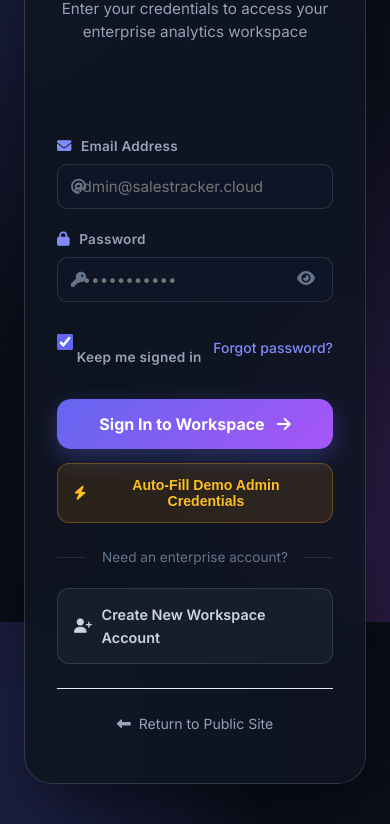
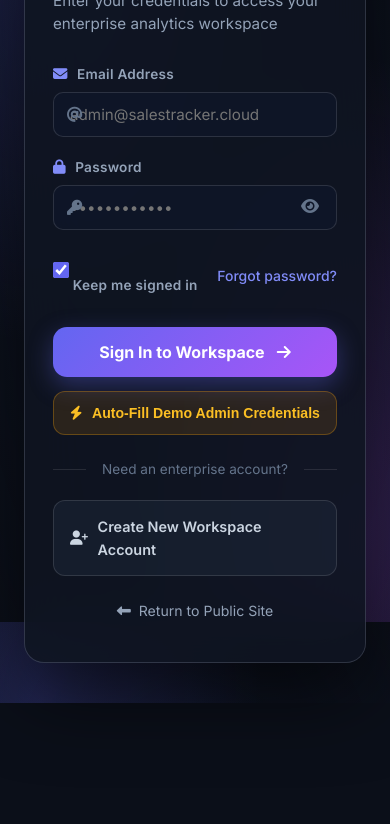
Before and after one commit to Bort-s-Tech-Services/Sales-App-Tracker, a plain HTML site: page frontend/login.html in a window 390 px wide. Shown: the part 222-1046 px from the top of the page. After the commit the page ends 925 px from the top, so only its background shows below. Drawn offline with Linux system fonts and the light colour scheme.

Commit message:
fix: remove legacy auth rules in style.css to eliminate container squishing and height clipping

```diff
--- a/frontend/css/auth.css
+++ b/frontend/css/auth.css
@@ -19,34 +19,38 @@
 }
 
 .auth-wrapper {
-    width: 100%;
-    max-width: 1100px;
-    margin: 0 auto;
-    position: relative;
+    width: 100% !important;
+    max-width: 1050px !important;
+    margin: 0 auto !important;
+    position: relative !important;
 }
 
 /* Auth Card Container */
 .auth-container {
-    display: grid;
-    grid-template-columns: 1fr 1.15fr;
-    background: rgba(20, 27, 45, 0.75);
-    backdrop-filter: blur(28px);
-    -webkit-backdrop-filter: blur(28px);
-    border: 1px solid rgba(255, 255, 255, 0.12);
-    border-radius: 28px;
-    overflow: hidden;
-    box-shadow: 0 30px 80px rgba(0, 0, 0, 0.6), inset 0 1px 0 rgba(255, 255, 255, 0.1);
-    min-height: 650px;
+    display: grid !important;
+    grid-template-columns: 1fr 1.15fr !important;
+    max-width: 1050px !important;
+    width: 100% !important;
+    background: rgba(20, 27, 45, 0.75) !important;
+    backdrop-filter: blur(28px) !important;
+    -webkit-backdrop-filter: blur(28px) !important;
+    border: 1px solid rgba(255, 255, 255, 0.12) !important;
+    border-radius: 28px !important;
+    overflow: hidden !important;
+    box-shadow: 0 30px 80px rgba(0, 0, 0, 0.6), inset 0 1px 0 rgba(255, 255, 255, 0.1) !important;
+    height: auto !important;
+    align-items: stretch !important;
 }
 
 /* Left Panel: Form Container */
 .auth-form-container {
-    padding: 3.5rem 3.25rem;
-    display: flex;
-    flex-direction: column;
-    justify-content: center;
-    background: rgba(13, 17, 28, 0.6);
+    padding: 3.5rem 3.25rem !important;
+    display: flex !important;
+    flex-direction: column !important;
+    justify-content: center !important;
+    background: rgba(13, 17, 28, 0.6) !important;
 }
+
 
 .brand-badge {
     display: inline-flex;
@@ -514,17 +518,20 @@
     gap: 0.5rem;
 }
 
-/* Responsive Scaling */
+/* Responsive Scaling for Tablets & Mobile */
 @media (max-width: 992px) {
     .auth-container {
-        grid-template-columns: 1fr;
+        grid-template-columns: 1fr !important;
+        max-width: 520px !important;
+        min-height: auto !important;
+        border-radius: 20px !important;
     }
 
     .auth-image-side {
-        display: none;
+        display: none !important;
     }
 
     .auth-form-container {
-        padding: 3rem 2rem;
+        padding: 2.5rem 1.75rem !important;
     }
 }
--- a/frontend/css/style.css
+++ b/frontend/css/style.css
@@ -1105,89 +1105,8 @@ tbody tr:hover td {
     font-size: 0.9rem;
 }
 
-/* Auth Pages */
-.auth-page {
-    display: flex;
-    min-height: 100vh;
-    align-items: center;
-    justify-content: center;
-    padding: 20px;
-    background: linear-gradient(135deg, #667eea 0%, #764ba2 100%);
-}
-
-.auth-container {
-    max-width: 400px;
-    width: 100%;
-}
-
-.auth-card {
-    background: white;
-    padding: 3rem;
-    border-radius: 20px;
-    box-shadow: 0 20px 40px rgba(0, 0, 0, 0.1);
-}
-
-.auth-header {
-    text-align: center;
-    margin-bottom: 2rem;
-}
-
-.auth-logo {
-    width: 80px;
-    height: 80px;
-    background: linear-gradient(135deg, var(--primary), var(--secondary));
-    border-radius: 50%;
-    display: flex;
-    align-items: center;
-    justify-content: center;
-    margin: 0 auto 1.5rem;
-}
-
-.auth-logo i {
-    font-size: 2.5rem;
-    color: white;
-}
-
-.auth-header h1 {
-    font-size: 2rem;
-    color: var(--dark);
-    margin-bottom: 0.5rem;
-}
-
-.auth-header p {
-    color: var(--gray);
-}
-
-.auth-form {
-    margin-top: 2rem;
-}
-
-.auth-divider {
-    text-align: center;
-    margin: 1.5rem 0;
-    color: var(--gray);
-    font-size: 0.9rem;
-}
-
-.auth-footer {
-    text-align: center;
-    margin-top: 2rem;
-    padding-top: 1.5rem;
-    border-top: 1px solid var(--gray-light);
-}
-
-.back-home {
-    display: inline-flex;
-    align-items: center;
-    gap: 8px;
-    color: var(--gray);
-    text-decoration: none;
-    font-size: 0.9rem;
-}
-
-.back-home:hover {
-    color: var(--primary);
-}
+/* Legacy Auth Section Removed to let auth.css handle auth pages */
+
 
 /* Notifications */
 .notification {
```
